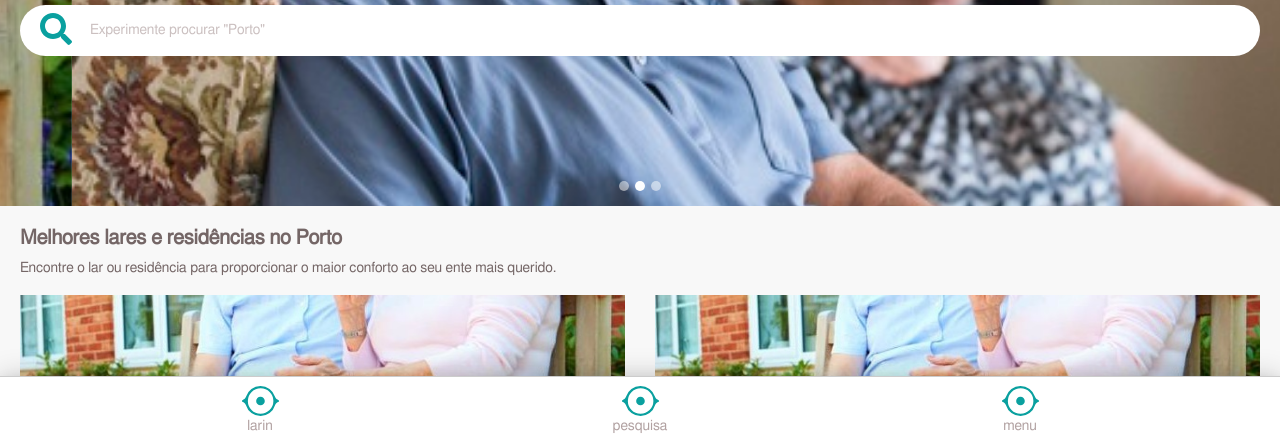
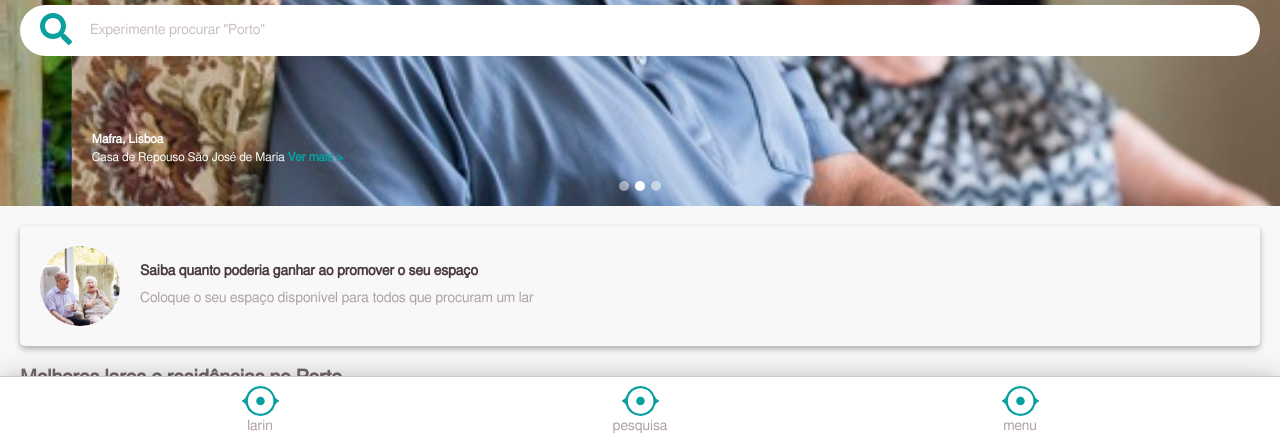
Before and after one commit to morcode01/larin, a React app: page / in a window 1280 px wide. Shown: the part 354-800 px from the top of the page. Built offline with nearby package versions, Linux system fonts and the light colour scheme.

Commit message:
own space

```diff
--- a/package.json
+++ b/package.json
@@ -11,6 +11,7 @@
     "@testing-library/react": "^11.2.6",
     "@testing-library/user-event": "^12.8.3",
     "bootstrap": "^4.6.0",
+    "gh-pages": "^3.1.0",
     "react": "^17.0.2",
     "react-bootstrap": "^1.5.2",
     "react-dom": "^17.0.2",
--- a/src/Main/Home.css
+++ b/src/Main/Home.css
@@ -87,6 +87,32 @@
 	font-size: 14px;
 	font-weight: 400;
 }
+.home .own-space{
+	box-shadow: 0px 3px 6px #0000004D;
+	border-radius: 5px;
+	margin: 0 20px;
+	margin-top: 20px;
+	padding: 20px;
+	display:flex;
+	align-items:center;
+}
+.home .own-space img{
+	width:80px;
+	height:80px;
+	margin-right: 20px;
+	object-fit:cover;
+	border-radius: 50%;
+}
+.home .own-space h4{
+	color: #483A3A;
+	font-weight:bold;
+	font-size: 14px;
+}
+.home .own-space p{
+	color: #B1A1A1;
+	font-size: 14px;
+	margin:0;
+}
 .home .features{
 	padding:20px;
 }
@@ -102,6 +128,7 @@
 .home .features .house-img{
 	height: 120px;
 	object-fit: cover;
+	border-radius: 5px;
 }
 .home .features .house-location{
 	margin:0;
@@ -120,7 +147,7 @@
 }
 .home .features .house-price{
 	margin:0;
-	font-weight: 600;
+	font-weight: 500;
 	color: #0AA09F;
 	font-size: 14px;
 	line-height: 1.3;
@@ -132,6 +159,9 @@
 	font-size: 14px;
 	line-height: 1.3;
 }
+.home .features .house-rating svg{
+	color: #0AA09F;
+}
 .home .features .house-rating span{
 	color: #CBC0C0;
 	font-size: 14px;
--- a/src/Main/Home.js
+++ b/src/Main/Home.js
@@ -37,6 +37,10 @@ class Home extends React.Component {
 						  <h3>Bem-vindo a casa!</h3>
 						  <p>O seu lar in..crível</p>
 						</Carousel.Caption>
+						<div className="info-bottom">
+							<p className="title">Mafra, Lisboa</p>
+							<p className="description">Casa de Repouso São José de Maria <a href="#">Ver mais ></a></p>
+						</div>
 				    </Carousel.Item>
 					<Carousel.Item>
 						<img
@@ -48,6 +52,10 @@ class Home extends React.Component {
 						  <h3>Bem-vindo a casa!</h3>
 						  <p>O seu lar in..crível</p>
 						</Carousel.Caption>
+						<div className="info-bottom">
+							<p className="title">Mafra, Lisboa</p>
+							<p className="description">Casa de Repouso São José de Maria <a href="#">Ver mais ></a></p>
+						</div>
 				    </Carousel.Item>
 				</Carousel>
 				<div className="search-container">
@@ -57,6 +65,18 @@ class Home extends React.Component {
 						<FontAwesomeIcon icon={Icons.faSearch} size="2x" />
 					</div>
 				</div>
+				</div>
+				<div className="own-space">
+				<div>
+					<img
+					  src={process.env.PUBLIC_URL + '/Slides/slide-3.jpg'}
+					  alt="Third slide"
+					/>
+					</div>
+					<div>
+						<h4>Saiba quanto poderia ganhar ao promover o seu espaço</h4>
+						<p>Coloque o seu espaço disponível para todos que procuram um lar</p>
+					</div>
 				</div>
 				<div className="features">
 					<h3>Melhores lares e residências no Porto</h3>
@@ -71,7 +91,7 @@ class Home extends React.Component {
 							<p className="house-location">Campanhã, Porto</p>
 							<p className="house-name">Casa de Repouso São José de Maria</p>
 							<p className="house-price">Desde 1.200 €/ mês</p>
-							<p className="house-rating">4.5 <span>(888)</span></p>
+							<p className="house-rating"><FontAwesomeIcon icon={Icons.faStar} /> 4.5 <span>(888)</span></p>
 						</Col>
 						<Col xs={6}>
 							<img
@@ -82,7 +102,7 @@ class Home extends React.Component {
 							<p className="house-location">Campanhã, Porto</p>
 							<p className="house-name">Casa de Repouso São José de Maria</p>
 							<p className="house-price">Desde 1.200 €/ mês</p>
-							<p className="house-rating">4.5 <span>(888)</span></p>
+							<p className="house-rating"><FontAwesomeIcon icon={Icons.faStar} /> 4.5 <span>(888)</span></p>
 						</Col>
 						<Col xs={6}>
 							<img
@@ -93,7 +113,7 @@ class Home extends React.Component {
 							<p className="house-location">Campanhã, Porto</p>
 							<p className="house-name">Casa de Repouso São José de Maria</p>
 							<p className="house-price">Desde 1.200 €/ mês</p>
-							<p className="house-rating">4.5 <span>(888)</span></p>
+							<p className="house-rating"><FontAwesomeIcon icon={Icons.faStar} /> 4.5 <span>(888)</span></p>
 						</Col>
 						<Col xs={6}>
 							<img
@@ -104,7 +124,7 @@ class Home extends React.Component {
 							<p className="house-location">Campanhã, Porto</p>
 							<p className="house-name">Casa de Repouso São José de Maria</p>
 							<p className="house-price">Desde 1.200 €/ mês</p>
-							<p className="house-rating">4.5 <span>(888)</span></p>
+							<p className="house-rating"><FontAwesomeIcon icon={Icons.faStar} /> 4.5 <span>(888)</span></p>
 						</Col>
 					</Row>
 				</div>
```
Also changed, not shown: 1 other file.
